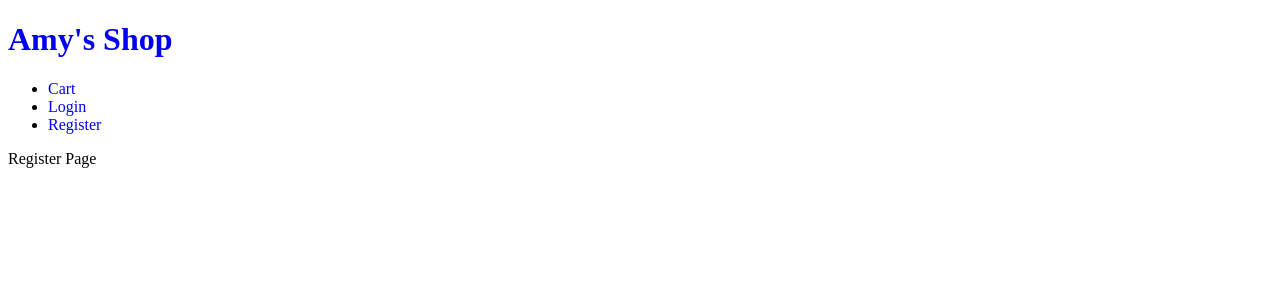
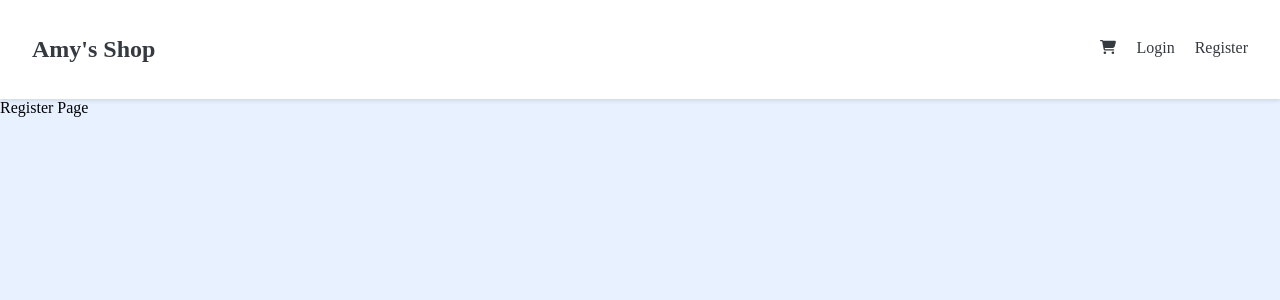
Before and after one commit to LizzieDworsky/MERN_eCommerce, a React (Create React App) app in the folder frontend/: page /register in a window 1280 px wide. Shown: the top 300 px of the page. Built offline with nearby package versions, Linux system fonts and the light colour scheme.

Commit message:
added component specific styles to NavBar.css and overall styles to App.css

```diff
--- a/frontend/package.json
+++ b/frontend/package.json
@@ -9,6 +9,7 @@
     "axios": "^1.6.7",
     "react": "^18.2.0",
     "react-dom": "^18.2.0",
+    "react-icons": "^5.0.1",
     "react-router-dom": "^6.22.0",
     "react-scripts": "5.0.1",
     "web-vitals": "^2.1.4"
--- a/frontend/src/App.css
+++ b/frontend/src/App.css
@@ -1,3 +1,4 @@
-a {
-    text-decoration: none;
+body {
+    margin: 0;
+    background: #e7f1ff;
 }
--- /dev/null
+++ b/frontend/src/components/NavBar/NavBar.css
@@ -0,0 +1,46 @@
+/* Styles for the nav-bar */
+.nav-bar {
+    background-color: #ffffff;
+    box-shadow: 0 2px 4px rgba(0, 0, 0, 0.1);
+    padding: 1rem 2rem;
+    display: flex;
+    justify-content: space-between;
+    align-items: center;
+}
+
+.nav-text {
+    color: #343a40;
+    text-decoration: none;
+    font-size: 1rem;
+    transition: color 0.3s;
+}
+
+.nav-text:hover,
+.nav-text:focus {
+    color: #007bff;
+}
+
+.nav-ul {
+    display: flex;
+    list-style-type: none;
+    padding: 0;
+    margin: 0;
+    gap: 20px;
+}
+
+.nav-ul li {
+    padding: 0.5rem 0;
+}
+
+.fa6 {
+    vertical-align: middle;
+    font-size: 1.5rem;
+    color: #343a40;
+    transition: color 0.3s, transform 0.3s;
+}
+
+.fa6:hover,
+.fa6:focus {
+    color: #007bff;
+    transform: scale(1.1);
+}
--- a/frontend/src/components/NavBar/NavBar.jsx
+++ b/frontend/src/components/NavBar/NavBar.jsx
@@ -1,23 +1,32 @@
 import { Link } from "react-router-dom";
+import { FaCartShopping } from "react-icons/fa6";
+import "./NavBar.css";
 
 const NavBar = () => {
     return (
-        <div className="nav-bar">
-            <Link to={"/"}>
+        <nav className="nav-bar">
+            <Link to={"/"} className="nav-text">
                 <h1>Amy's Shop</h1>
             </Link>
-            <ul>
+            <ul className="nav-ul">
                 <li>
-                    <Link to={"cart"}>Cart</Link>
+                    <Link to={"cart"} className="nav-text">
+                        <FaCartShopping />
+                    </Link>
                 </li>
                 <li>
-                    <Link to={"login"}>Login</Link>
+                    <Link to={"login"} className="nav-text">
+                        {" "}
+                        Login
+                    </Link>
                 </li>
                 <li>
-                    <Link to={"register"}>Register</Link>
+                    <Link to={"register"} className="nav-text">
+                        Register
+                    </Link>
                 </li>
             </ul>
-        </div>
+        </nav>
     );
 };
 
```
Also changed, not shown: 1 other file (tests, documents, lock files or other folders).
